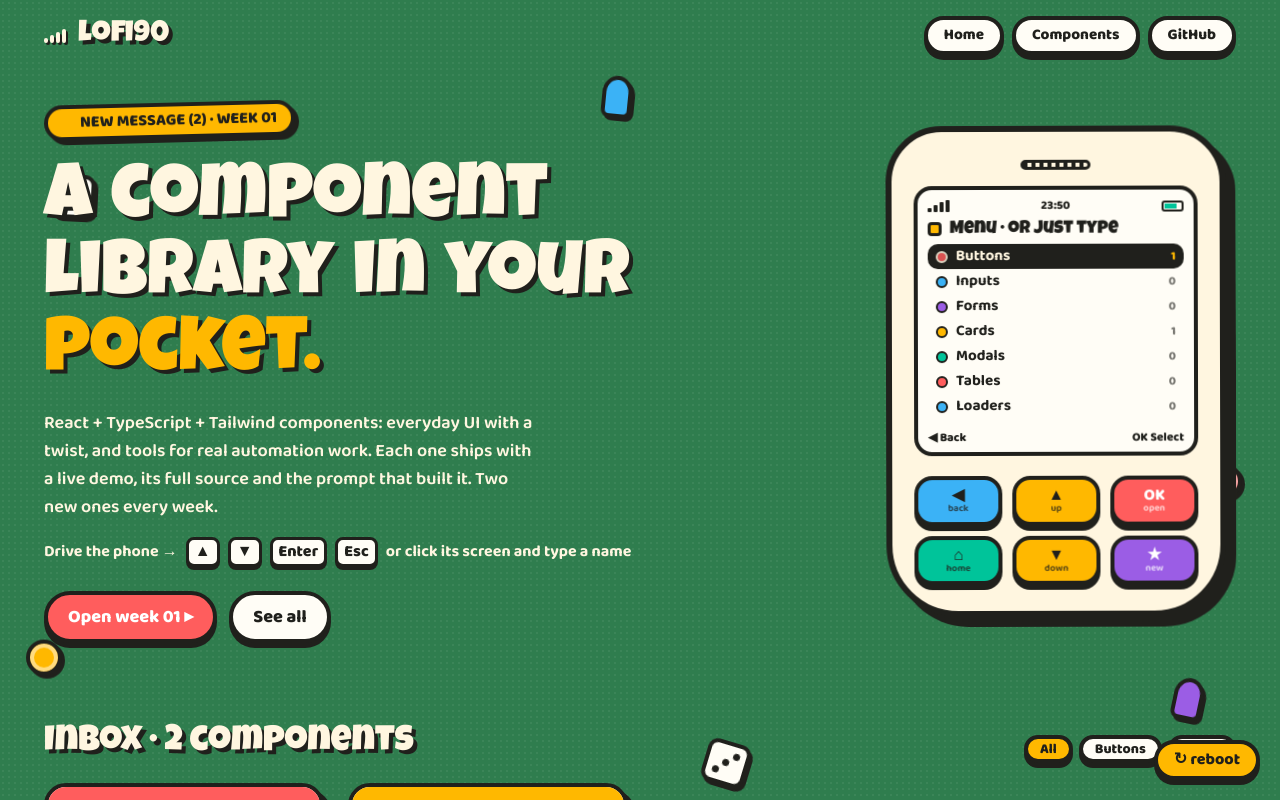
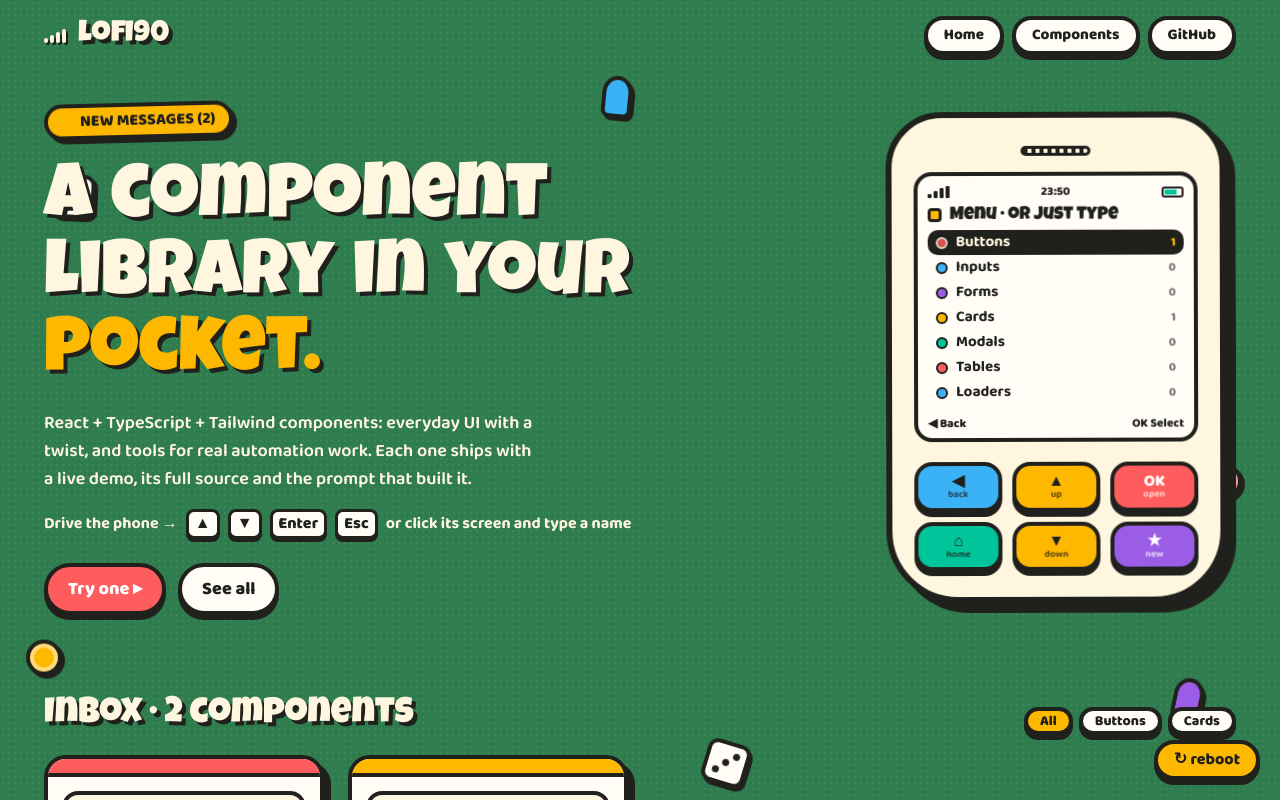
Before and after one commit to RimjhimD/lofi90, a Next.js app: page / in a window 1280 px wide. Shown: the top 800 px of the page. Built offline with nearby package versions, Linux system fonts and the light colour scheme.

Commit message:
Remove week labels from the site

```diff
--- a/src/app/components/[slug]/page.tsx
+++ b/src/app/components/[slug]/page.tsx
@@ -1,7 +1,7 @@
 import type { Metadata } from "next";
 import Link from "next/link";
 import { notFound } from "next/navigation";
-import { ENTRIES, findEntry, pad, typeOf } from "@/lib/registry";
+import { ENTRIES, findEntry, typeOf } from "@/lib/registry";
 import { highlight, readRepoFile } from "@/lib/source";
 import { Stage } from "@/site/Stage";
 import { CodeTabs, type CodeTab } from "@/site/CodeTabs";
@@ -50,7 +50,6 @@ export default async function ComponentPage({ params }: { params: Promise<{ slug
       <div className="anim-rise mb-6 mt-2 flex flex-wrap items-center gap-2.5">
         <h1 className="mr-2 font-title text-[clamp(2.2rem,4.6vw,3.8rem)] leading-none text-board title-shadow">{entry.name}</h1>
         <span className="rounded-full border-[3px] border-ink px-2.5 font-extrabold" style={{ background: type.color }}>{entry.type}</span>
-        <span className="rounded-full border-[3px] border-ink bg-paper px-2.5 font-extrabold">week {pad(entry.week)}</span>
         <span className="rounded-full border-[3px] border-ink bg-paper px-2.5 font-extrabold">ext {entry.ext}</span>
       </div>
 
--- a/src/app/page.tsx
+++ b/src/app/page.tsx
@@ -20,7 +20,7 @@ export default function Home() {
           <div>
             <span className="anim-wobble inline-flex items-center gap-2 rounded-full border-4 border-ink bg-p2 px-3.5 py-0.5 font-extrabold shadow-[4px_4px_0_#20201C]">
               <i className="anim-blink block h-2.5 w-2.5 rounded-full border-2 border-ink bg-p1" />
-              NEW MESSAGE ({newCount}) · WEEK {String(latest).padStart(2, "0")}
+              NEW MESSAGES ({newCount})
             </span>
             <h1 aria-label={WORDS.join(" ")} className="mb-4 mt-6 font-title text-[clamp(2.8rem,6vw,5.2rem)] leading-none text-board title-shadow">
               {WORDS.map((w, i) => (
@@ -30,7 +30,7 @@ export default function Home() {
               ))}
             </h1>
             <p className="ready-rise max-w-[46ch] text-lg font-semibold text-board" style={{ animationDelay: "700ms" }}>
-              React + TypeScript + Tailwind components: everyday UI with a twist, and tools for real automation work. Each one ships with a live demo, its full source and the prompt that built it. Two new ones every week.
+              React + TypeScript + Tailwind components: everyday UI with a twist, and tools for real automation work. Each one ships with a live demo, its full source and the prompt that built it.
             </p>
             <p className="ready-rise mt-4 flex flex-wrap items-center gap-2 font-bold text-board" style={{ animationDelay: "850ms" }}>
               Drive the phone →
@@ -43,7 +43,7 @@ export default function Home() {
             </p>
             <div className="ready-rise mt-6 flex flex-wrap gap-3" style={{ animationDelay: "1000ms" }}>
               <Link href={`/components/${first.slug}`} className="chunk bg-p1! px-5 py-2 text-lg text-white">
-                Open week {String(latest).padStart(2, "0")} ▸
+                Try one ▸
               </Link>
               <Link href="#inbox" className="chunk px-5 py-2 text-lg">
                 See all
--- a/src/site/Inbox.tsx
+++ b/src/site/Inbox.tsx
@@ -2,7 +2,7 @@
 
 import Link from "next/link";
 import { useEffect, useRef, useState } from "react";
-import { ENTRIES, TYPES, type ComponentType, pad, typeOf } from "@/lib/registry";
+import { ENTRIES, TYPES, type ComponentType, typeOf } from "@/lib/registry";
 
 /** Every built component, as cards that pop in on scroll. Only types that have components get a filter. */
 export function Inbox() {
@@ -70,7 +70,6 @@ export function Inbox() {
                 <span className="mr-1 inline-block rounded-full border-[3px] border-ink px-2 text-xs font-extrabold" style={{ background: t.color }}>
                   {e.type}
                 </span>
-                <span className="inline-block rounded-full border-[3px] border-ink bg-paper px-2 text-xs font-extrabold">week {pad(e.week)}</span>
               </div>
             </Link>
           );
--- a/src/site/Phone.tsx
+++ b/src/site/Phone.tsx
@@ -74,7 +74,7 @@ export function Phone() {
     }
     if (k === "new") {
       setQuery("");
-      openList(ENTRIES.filter((e) => e.week === latestWeek), `New · week ${latestWeek}`, "#9B5DE5");
+      openList(ENTRIES.filter((e) => e.week === latestWeek), "New arrivals", "#9B5DE5");
       return;
     }
     if (view === "menu") {
@@ -183,7 +183,7 @@ export function Phone() {
                 ))}
                 {(view === "search" ? searchHits : list).length === 0 && (
                   <li className="px-2 py-1 text-sm font-bold text-[#6b665a]">
-                    {view === "search" ? "No match. Keep typing or press Esc." : "Nothing here yet. New components land every week!"}
+                    {view === "search" ? "No match. Keep typing or press Esc." : "Nothing here yet. More components are on the way!"}
                   </li>
                 )}
               </ul>
```
Also changed, not shown: 1 other file (tests, documents, lock files or other folders).
